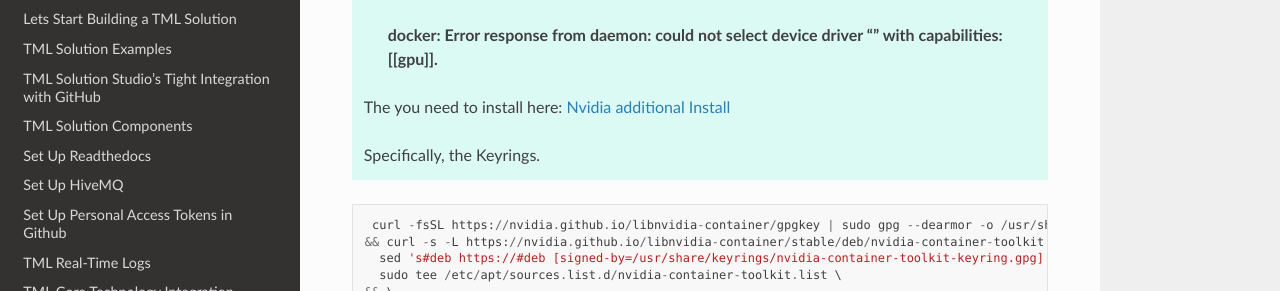
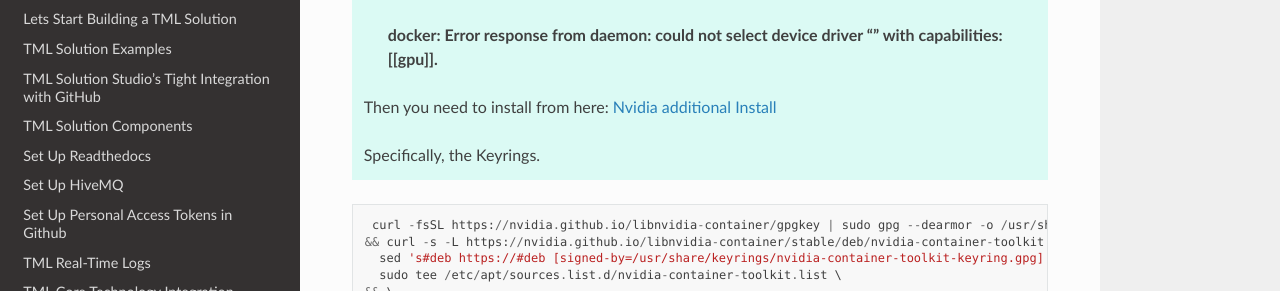
Before and after one commit to smaurice101/readthedocs, a Sphinx documentation site: the page built from docs/source/genai.rst, in a window 1280 px wide and 900 px high, scrolled down 2515 px. Shown: the part 160-451 px from the top of the window. Built offline with Sphinx 7.4.7 and the Read the Docs theme 3.1.0, drawn with Linux system fonts in a browser that asks for light colours.

Commit message:
Update genai.rst

```diff
--- a/docs/source/genai.rst
+++ b/docs/source/genai.rst
@@ -105,7 +105,7 @@ NVIDIA Common Issues
 
     **docker: Error response from daemon: could not select device driver "" with capabilities: [[gpu]].**
 
-   The you need to install here: `Nvidia additional Install <https://docs.nvidia.com/datacenter/cloud-native/container-toolkit/1.14.0/install-guide.html>`_
+   Then you need to install from here: `Nvidia additional Install <https://docs.nvidia.com/datacenter/cloud-native/container-toolkit/1.14.0/install-guide.html>`_
 
    Specifically, the Keyrings.
 
```
